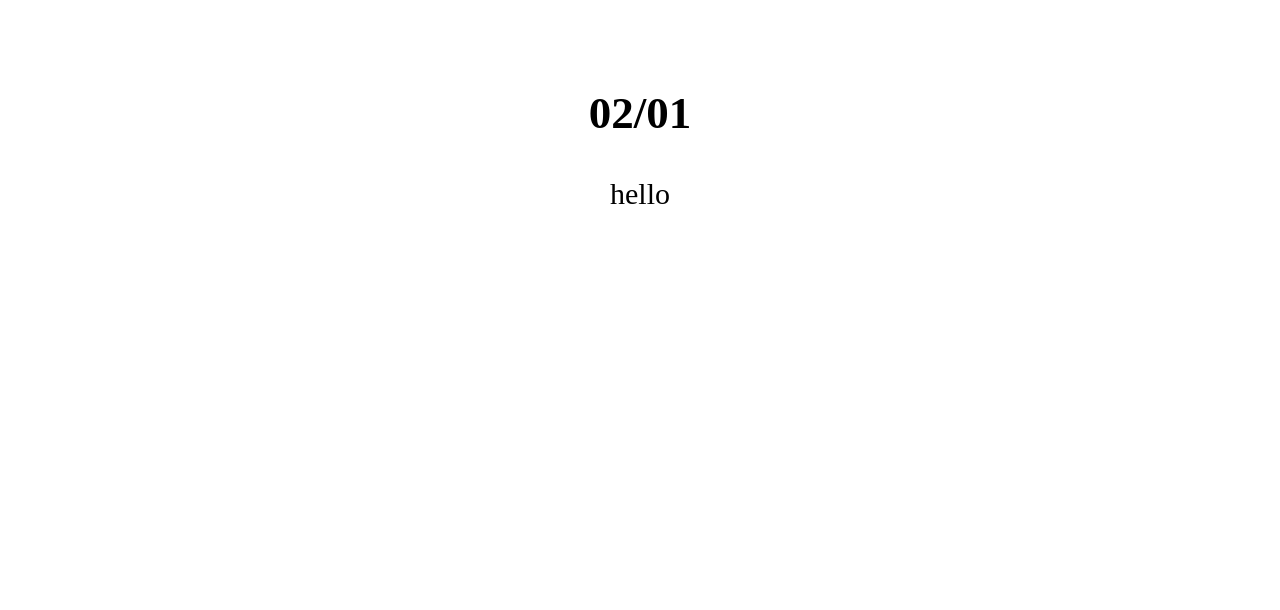
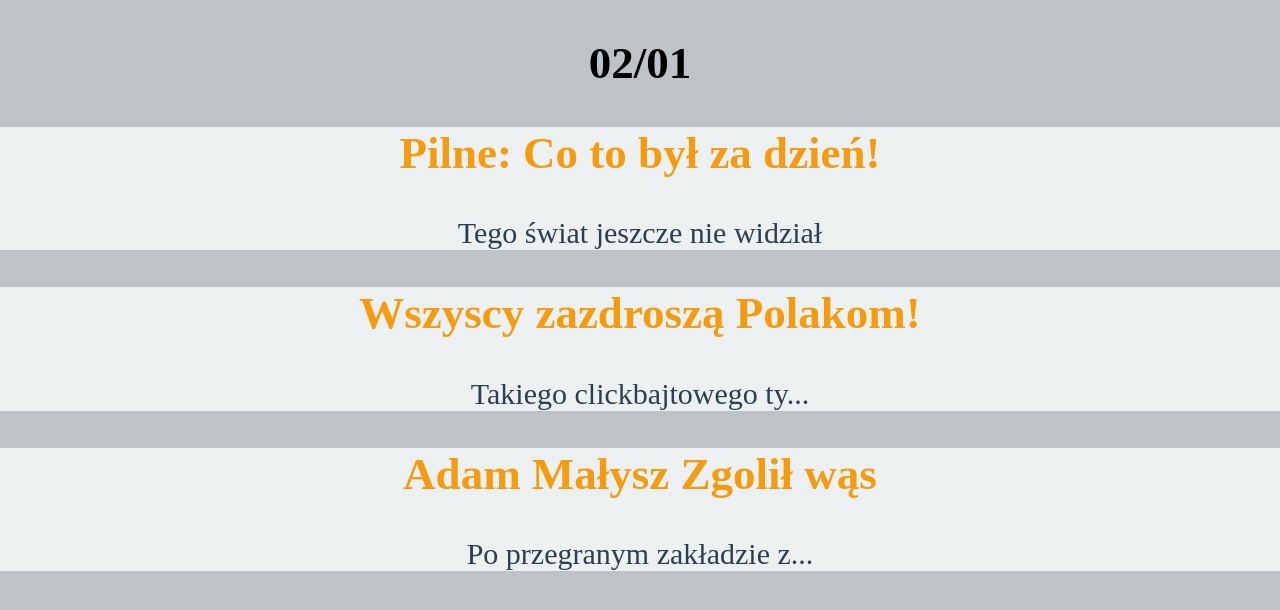
Before and after one commit to LukasMod/szkolareacta, a React (Create React App) app: page / in a window 1280 px wide. Shown: the top 610 px of the page. Built offline with nearby package versions, Linux system fonts and the light colour scheme.

Commit message:
02/01 Homework

```diff
--- a/src/02/01/App.css
+++ b/src/02/01/App.css
@@ -1,5 +1,6 @@
-.App {
-  padding: 50px;
+body {
+  padding: 0;
   font-size: 30px;
   text-align: center;
+  background-color: #bdc3c7;
 }
--- a/src/02/01/App.jsx
+++ b/src/02/01/App.jsx
@@ -1,13 +1,33 @@
-import React from 'react';
+import React, {Fragment} from 'react';
 
 import './App.css';
+import BlogTitle from './BlogTitle';
+
+// Jeżeli intro jest dłuższe niż 25 znaków, wówczas wyświetl pierwsze 25 znaków, a następnie 3 kropki: .... Przykład: Po przegranym zakładzie z...
+
+// Następnie stwórz nowy komponent np. BlogTile, który wykorzystasz do wyświetlenia każdego pojedynczego wpisu w iteracji.
+
+// W aplikacji wykorzystaj stylowanie, ale spróbuj to zrobić za pomocą JavaScript
+
 
 const App = () => {
+
+    const posts = [
+        { id: 1, title: 'Pilne: Co to był za dzień!', intro: 'Tego świat jeszcze nie widział'},
+        { id: 2, title: 'Wszyscy zazdroszą Polakom!', intro: 'Takiego clickbajtowego tytułu jeszcze nikt nie wymyślił'},
+        { id: 3, title: 'Adam Małysz Zgolił wąs',
+          intro: 'Po przegranym zakładzie z Piotrem Żyłą nasz mistrz olimpijski zgolił wąsy'
+        }
+      ];
+
+    const postOnBlog = posts.map(post =>
+        <BlogTitle key={post.id} intro={post.intro} title={post.title}/>);
+
     return (
-    <div className='App'>
-        <h2>02/01</h2>
-        <div>hello</div>
-    </div> );
+        <Fragment>
+            <h2>02/01</h2>
+            {postOnBlog}
+        </Fragment>);
 };
 
 export default App;
--- /dev/null
+++ b/src/02/01/BlogTitle.jsx
@@ -0,0 +1,33 @@
+import React from 'react';
+
+const style = {
+    textAlign: 'center',
+    wrapper: {
+        backgroundColor: '#ecf0f1'
+    },
+    h2: {
+        color: '#f39c12'
+    },
+    p: {
+        color: '#2c3e50'
+    }
+
+  };
+
+const BlogTitle = ({intro, title}) => {
+
+    const longIntro = (text) => {
+        if(text.length > 30){
+            const shortText = [[...text].slice(0,25),'...'];
+            return shortText;
+        } return text;
+    };
+
+    return (
+        <div style={style.wrapper}>
+            <h2 style={style.h2}>{title}</h2>
+            <p style={style.p}>{longIntro(intro)}</p>
+        </div>);
+};
+
+export default BlogTitle;
--- a/src/index.js
+++ b/src/index.js
@@ -1,7 +1,7 @@
 import React from 'react';
 import ReactDOM from 'react-dom';
 import './index.css';
-import App from './02/01/App';
+import App from './02/01/App';  //CHANGE WEEK HERE
 
 ReactDOM.render(
   <React.StrictMode>
```
